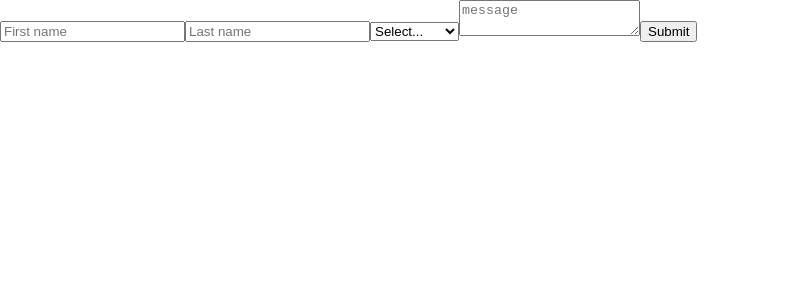
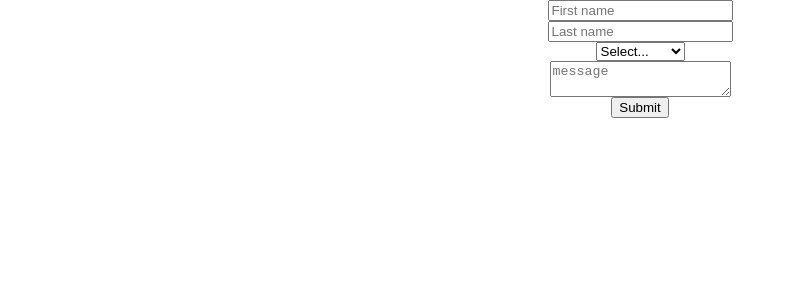
Before and after one commit to pmNiko/form-hook, a React (Create React App) app: page / in a window 1280 px wide. Shown: the top 300 px of the page, without its empty margins (0-796 px from the left). Built offline with nearby package versions, Linux system fonts and the light colour scheme.

Commit message:
Funcionando

```diff
--- a/src/App.tsx
+++ b/src/App.tsx
@@ -1,6 +1,7 @@
 import { useForm } from 'react-hook-form'
 import { ErrorMessage } from '@hookform/error-message'
 import './App.css'
+import { useEffect } from 'react'
 
 function App() {
   const {
@@ -19,10 +20,22 @@ function App() {
   })
   const onSubmit = (data: any) => console.log(data)
 
+  useEffect(() => {
+    console.log('Errors: ', errors.firstName)
+  }, [errors])
+
   return (
-    <form onSubmit={handleSubmit(onSubmit)}>
+    <form
+      onSubmit={handleSubmit(onSubmit)}
+      style={{
+        display: 'flex',
+        flexDirection: 'column',
+        justifyContent: 'center',
+        alignItems: 'center',
+      }}
+    >
       <input
-        {...register('firstName', { pattern: /^[\w]{8}$/, required: true })}
+        {...register('firstName', { pattern: /^[\d]{4}$/, required: true })}
         placeholder="First name"
       />
       <ErrorMessage errors={errors} message={'Message error'} name="firstName" />
```
